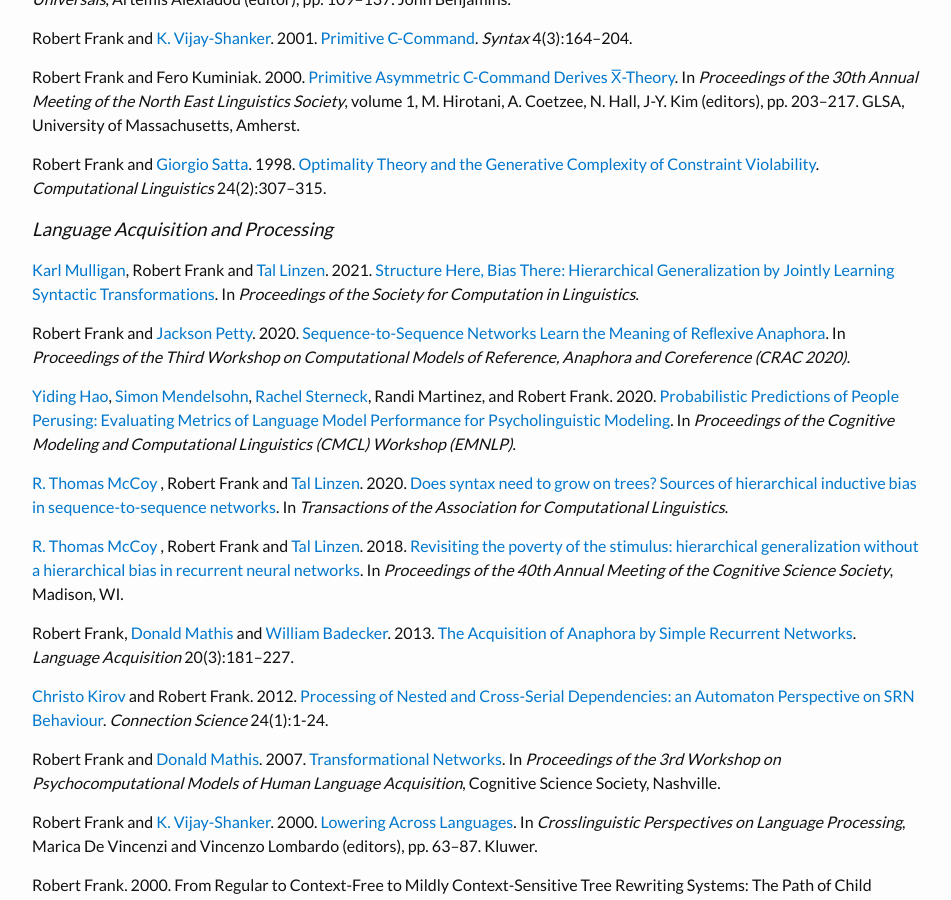
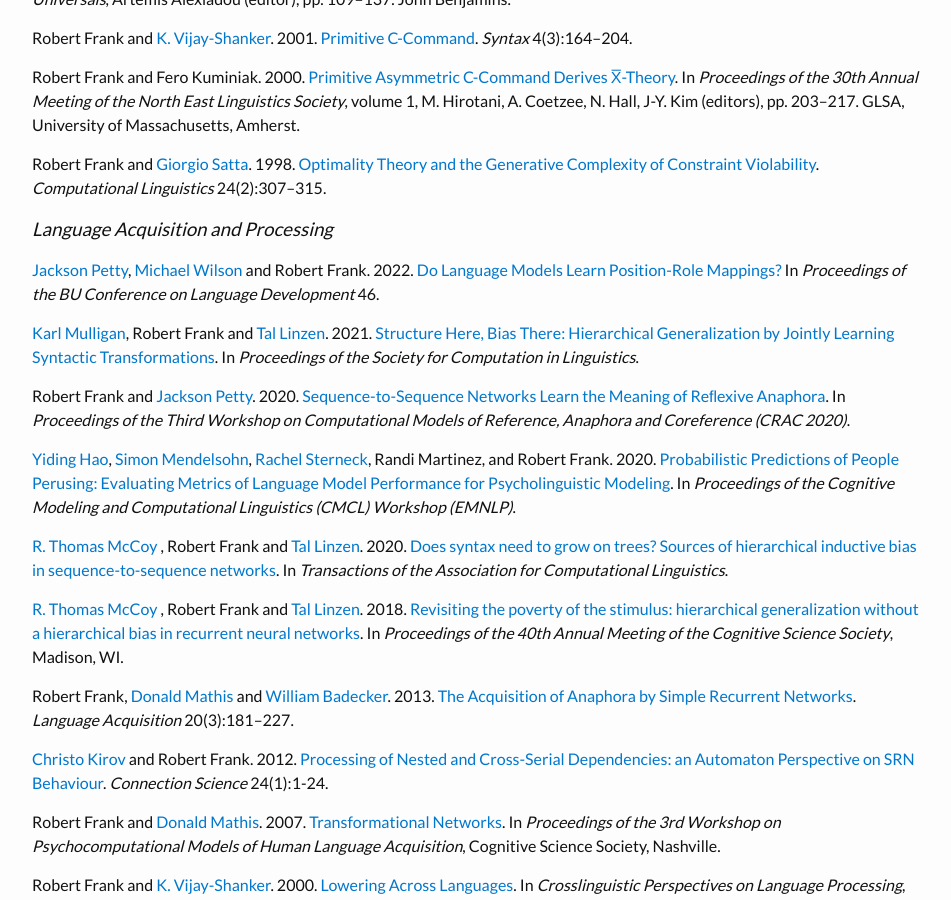
Before and after one commit to bobfrank1/bobfrank1.github.io, a Jekyll site: the page built from publications.md, in a window 1280 px wide and 900 px high, scrolled down 1307 px. Shown: the whole window, without its empty margins (163-1114 px from the left). Built offline with Jekyll 4.4.1, drawn with Linux system fonts in a browser that asks for light colours; some web fonts are replaced.

Commit message:
add position-role mappings paper

```diff
--- a/publications.md
+++ b/publications.md
@@ -50,6 +50,8 @@ Robert Frank and [Giorgio Satta](http://www.dei.unipd.it/~satta/). 1998. [Optima
 
 ### Language Acquisition and Processing
 
+[Jackson Petty](https://jacksonpetty.org), [Michael Wilson](https://campuspress.yale.edu/michaelwilson/) and Robert Frank. 2022. [Do Language Models Learn Position-Role Mappings?](https://arxiv.org/pdf/2202.03611.pdf) In *Proceedings of the BU Conference on Language Development* 46.
+
 [Karl Mulligan](https://karlmulligan.github.io), Robert Frank and [Tal Linzen](http://tallinzen.net). 2021. [Structure Here, Bias There: Hierarchical Generalization by Jointly Learning Syntactic Transformations](https://scholarworks.umass.edu/scil/vol4/iss1/13). In *Proceedings of the Society for Computation in Linguistics*.
 
 Robert Frank and [Jackson Petty](https://jacksonpetty.org). 2020. [Sequence-to-Sequence Networks Learn the Meaning of Reﬂexive Anaphora](hhttps://arxiv.org/abs/2011.00682). In *Proceedings of the Third Workshop on Computational Models of Reference, Anaphora and Coreference (CRAC 2020)*.
```
